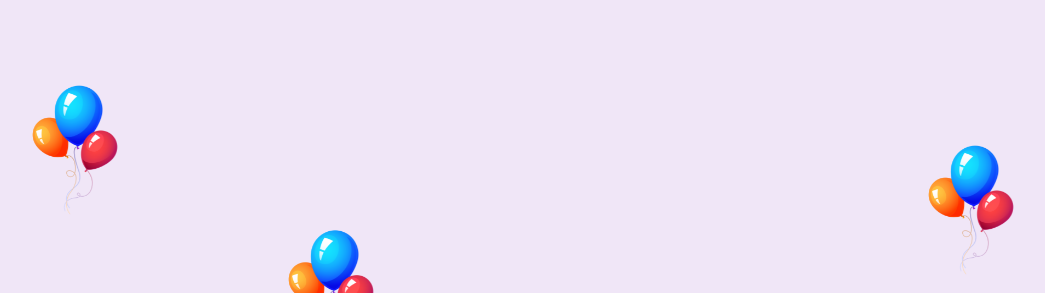
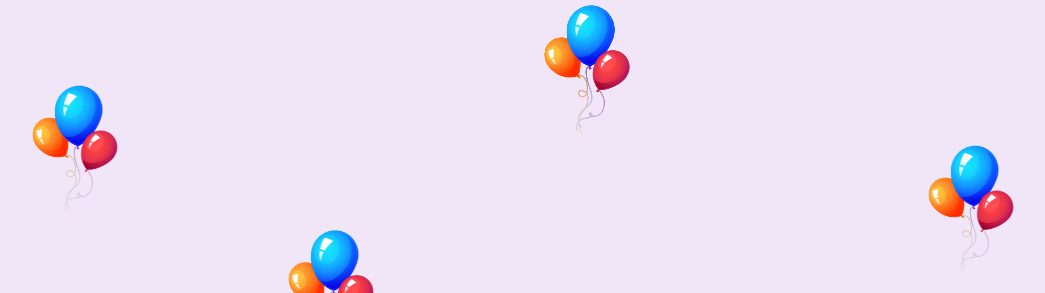
Before and after one commit to SacredNightmare99/SacredNightmare99.github.io, a plain HTML site: page index.html in a window 1280 px wide. Shown: the top 293 px of the page, without its empty margins (104-1149 px from the left). Drawn offline with Linux system fonts and the light colour scheme.

Commit message:
Update index.html

```diff
--- a/index.html
+++ b/index.html
@@ -11,6 +11,10 @@
         <img src="balloon.png" class="balloon" alt="balloon">
         <img src="balloon.png" class="balloon" alt="balloon">
         <img src="balloon.png" class="balloon" alt="balloon">
+        <img src="balloon.png" class="balloon" alt="balloon">
+        <img src="balloon.png" class="balloon" alt="balloon">
+        <img src="balloon.png" class="balloon" alt="balloon">
+        <img src="balloon.png" class="balloon" alt="balloon">
     </div>
     <div class="message-container">
         <h1>Happy Anniversary, Mom and Dad!</h1>
```
